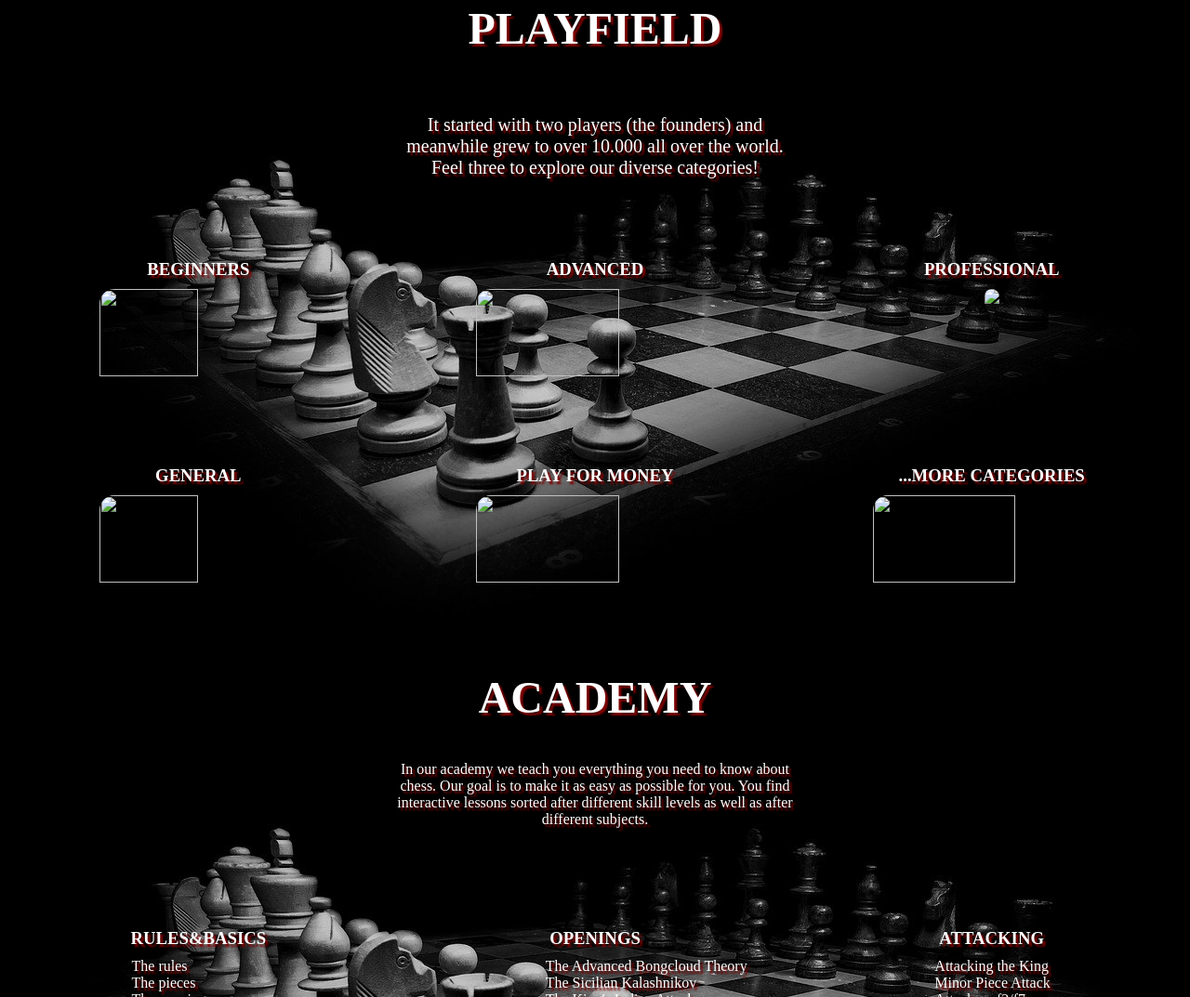
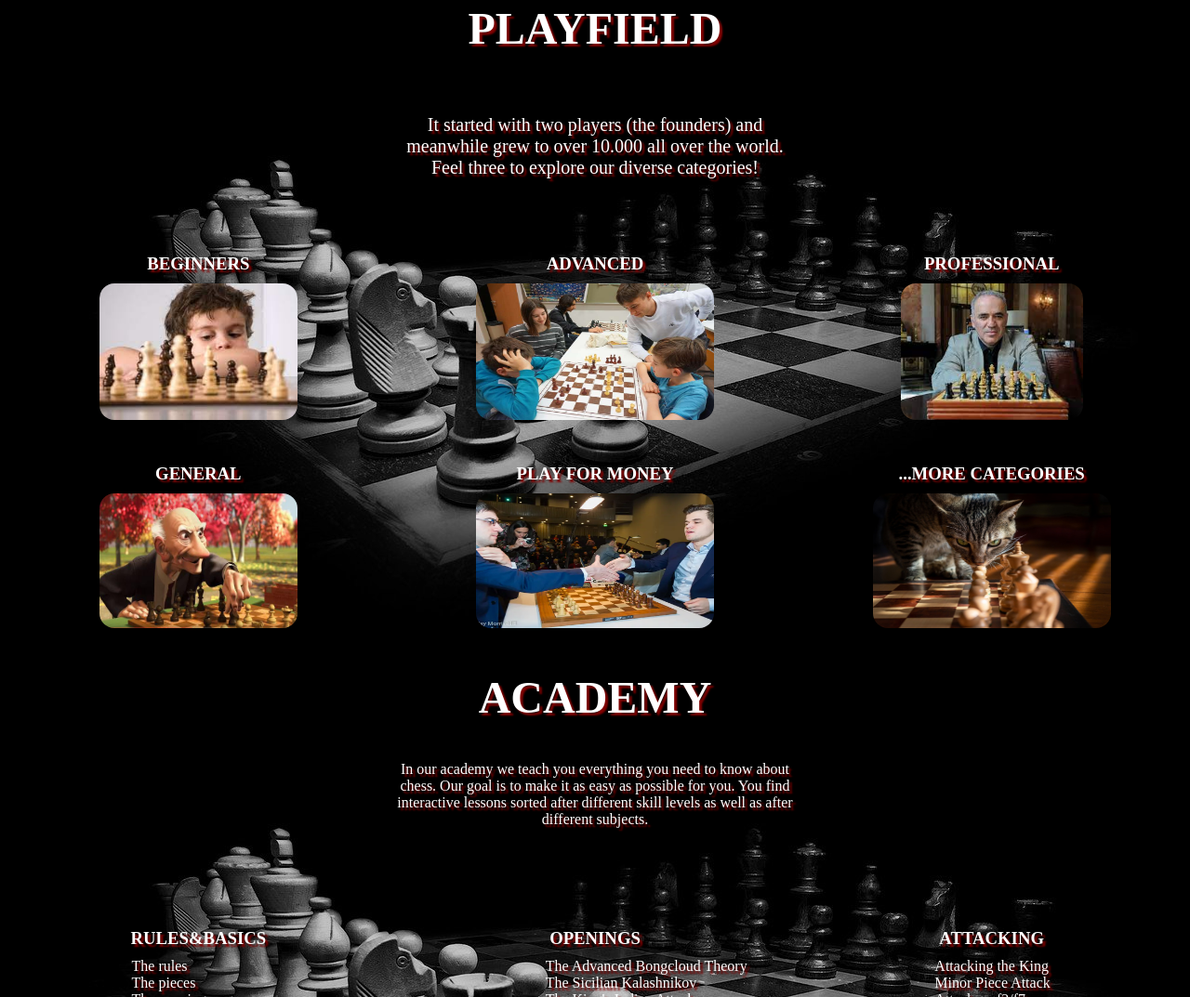
Before and after one commit to ChristophGrothe/chess, a plain HTML site: page index.html in a window 1280 px wide. Shown: the part 704-1777 px from the top of the page at 93% size. Drawn offline with Linux system fonts and the light colour scheme.

Commit message:
Update index.html

```diff
--- a/index.html
+++ b/index.html
@@ -37,18 +37,18 @@ chess. Have fun discovering chessademy!</p>
 founders) and meanwhile grew to over 10.000 all over the world. Feel
 three to explore our diverse categories!</p>
         <h3 class="beginners">beginners</h3>
-   <img class="img-beginners" src="index-Dateien/beginner.jpg"><h3 class="general">general</h3>
-   <img class="img-general" src="index-Dateien/general1.jpg">
+   <img class="img-beginners" src="https://github.com/ChristophGrothe/chess/blob/main/beginner.jpg?raw=true">
+         <h3 class="advanced">advanced</h3>
+   <img class="img-advanced" src="https://github.com/ChristophGrothe/chess/blob/main/advanced.jpg?raw=true">
 
         <h3 class="prof">professional</h3>
-   <img class="img-prof" src="index-Dateien/prof.jpg">
-        <h3 class="advanced">advanced</h3>
-   <img class="img-advanced" src="index-Dateien/advanced.jpg">
-
+   <img class="img-prof" src="https://github.com/ChristophGrothe/chess/blob/main/prof.jpg?raw=true">
+         <h3 class="general">general</h3>
+   <img class="img-general" src="https://github.com/ChristophGrothe/chess/blob/main/general1.jpg?raw=true">
         <h3 class="money">play for money</h3>
-        <img class="img-money" src="index-Dateien/money1.webp">
+        <img class="img-money" src="https://github.com/ChristophGrothe/chess/blob/main/money1.webp?raw=true">
         <h3 class="more">...more categories</h3>
-   <img class="img-more" src="index-Dateien/more.jpg">
+   <img class="img-more" src="https://github.com/ChristophGrothe/chess/blob/main/more.jpg?raw=true">
     </article>
     <article class="academy">
          <h2 class="h2-academy">academy</h2>
```
